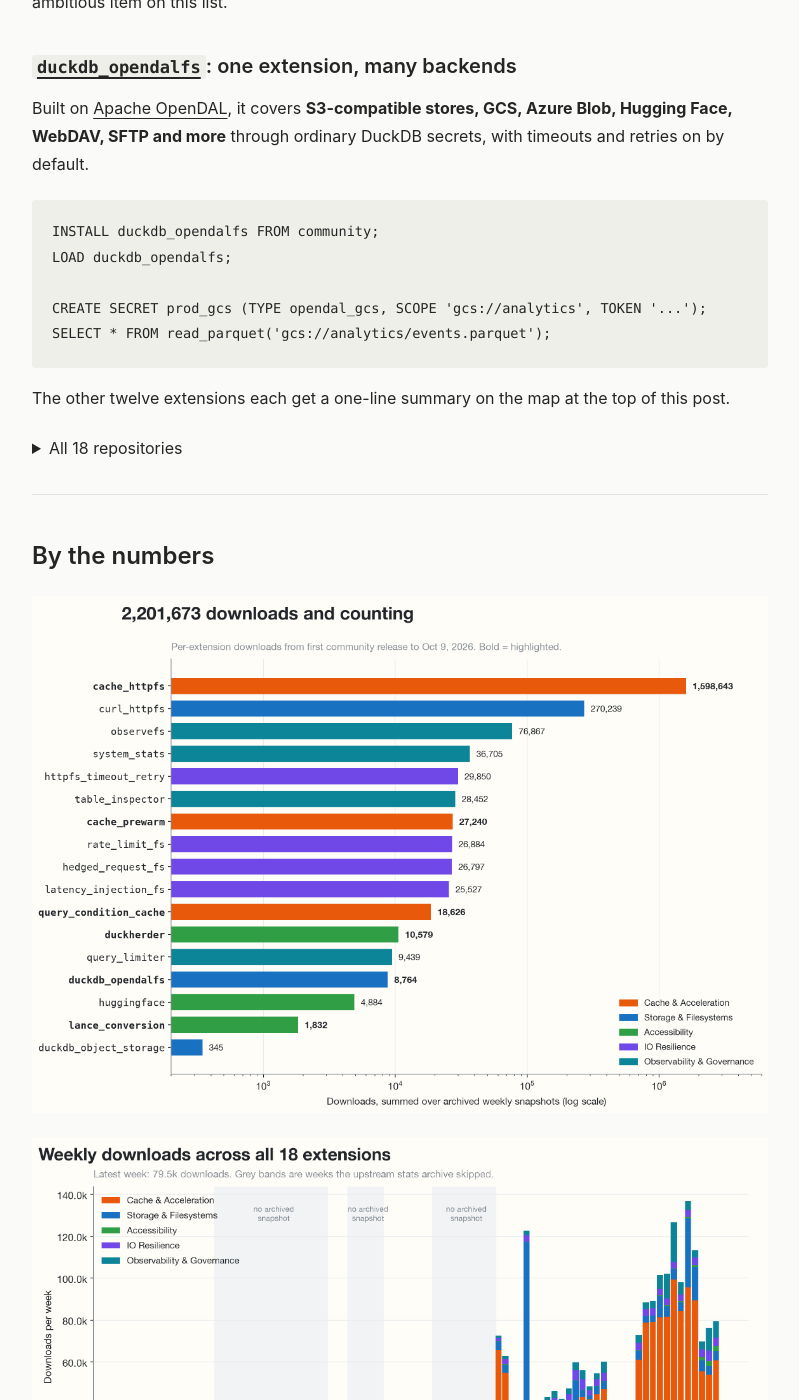
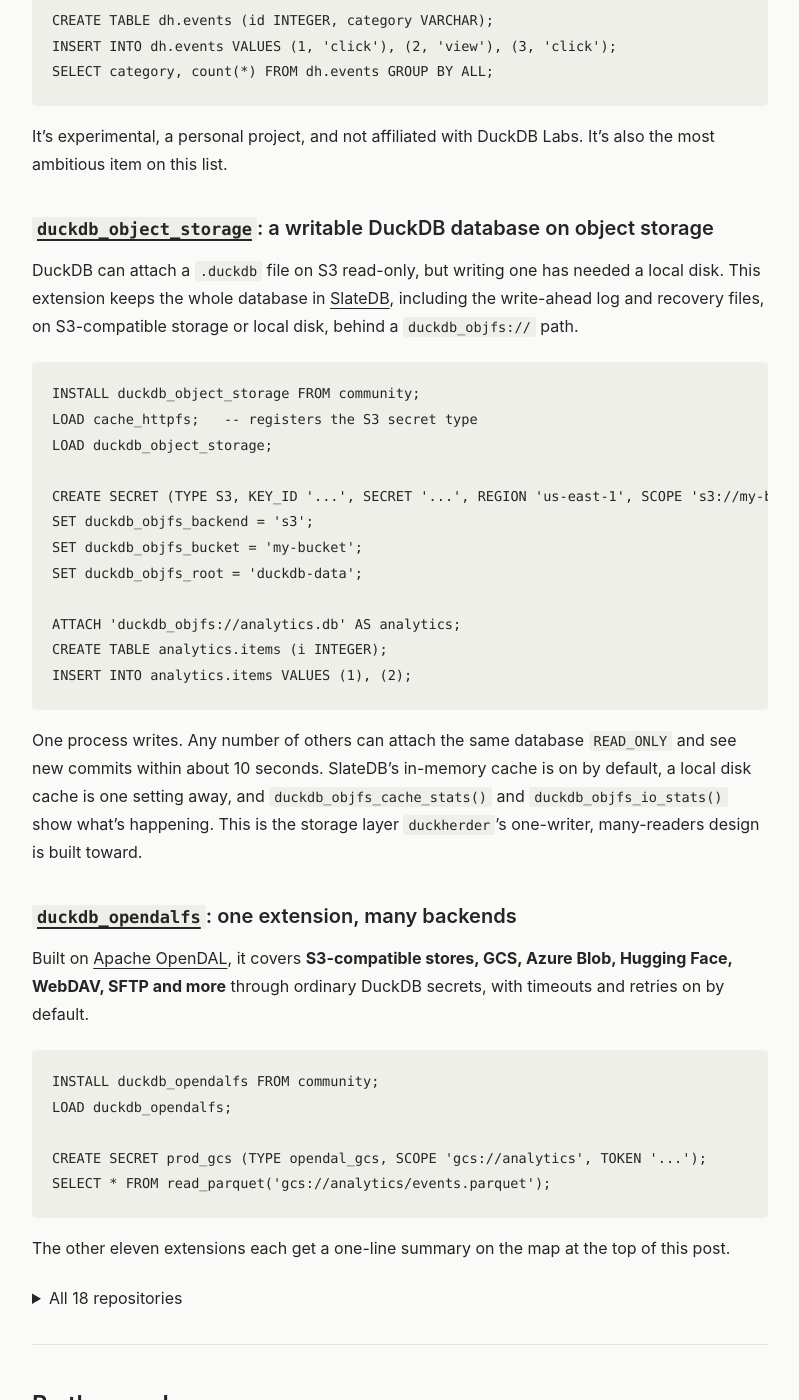
Before and after one commit to dentiny/dentiny.github.io, a Jekyll site: the page built from _posts/2026-10-09-duckdb-extensions.md, in a window 1280 px wide and 1400 px high, scrolled down 7710 px. Shown: the whole window, without its empty margins (240-1039 px from the left). Built offline with Jekyll 4.4.1, drawn with Linux system fonts in a browser that asks for light colours; some of the changed text lies outside the part shown.

Commit message:
Add duckdb_object_storage as a highlight

````diff
--- a/_posts/2026-10-09-duckdb-extensions.md
+++ b/_posts/2026-10-09-duckdb-extensions.md
@@ -14,12 +14,13 @@
 **TL;DR**
 
 - **Small extensions that compose.** Each one fixes a single problem, so you load only what you need.
-- **Six highlights:**
+- **Seven highlights:**
   - [`cache_httpfs`](#cache-httpfs): a persistent cache that reads S3 data up to 345× faster
   - [`query_condition_cache`](#query-condition-cache): a predicate cache that runs repeated queries up to 314× faster
   - [`cache_prewarm`](#cache-prewarm): warms data before the first query
   - [`lance_conversion`](#lance-conversion): turns any query into an indexed Lance dataset in one statement
   - [`duckherder`](#duckherder): runs your SQL on remote servers
+  - [`duckdb_object_storage`](#duckdb-object-storage): a writable DuckDB database on S3, with any number of read-only readers
   - [`duckdb_opendalfs`](#duckdb-opendalfs): one extension for many storage backends
 - **I'm looking for feature requests and collaborations.** See [open problems](#lets-build-together), or email me at [dentinyhao@gmail.com](mailto:dentinyhao@gmail.com).
 
@@ -59,7 +60,14 @@
 
 ![Pain points of remote data mapped to the extensions that fix them](/assets/images/duckdb-extensions/pain-to-fix.png)
 
-**Connections to the outside world that don't belong in DuckDB's core.** DuckDB keeps its core small and free of external dependencies, which is right for the engine. But users still need to read XZ-compressed CSVs, write Lance datasets, reach WebDAV and SFTP, or keep a database in SlateDB. Those bring heavy dependencies, such as a Rust Lance writer, Apache OpenDAL or SlateDB, and they change faster than DuckDB's release cycle. An extension is the right home for them: it ships on its own schedule, and only the people who need it pay for it.
+**Extending DuckDB's reach to other systems.** These rely on libraries that don't belong in DuckDB's core, so they live as extensions:
+
+- `duckdb_opendalfs`: GCS, Azure Blob, Hugging Face, WebDAV, SFTP and more, through Apache OpenDAL
+- `compression_fs`: LZ4, Snappy, Brotli, Bzip2 and XZ files
+- `lance_conversion`: Lance datasets
+- `duckdb_object_storage`: databases stored in SlateDB
+- `huggingface`: datasets on the Hugging Face Hub
+- `duckherder`: other DuckDB servers, over Arrow Flight
 
 ---
 
@@ -146,6 +154,27 @@
 
 It's experimental, a personal project, and not affiliated with DuckDB Labs. It's also the most ambitious item on this list.
 
+### [`duckdb_object_storage`](https://github.com/dentiny/duckdb-object-storage): a writable DuckDB database on object storage {#duckdb-object-storage}
+
+DuckDB can attach a `.duckdb` file on S3 read-only, but writing one has needed a local disk. This extension keeps the whole database in [SlateDB](https://slatedb.io/), including the write-ahead log and recovery files, on S3-compatible storage or local disk, behind a `duckdb_objfs://` path.
+
+```sql
+INSTALL duckdb_object_storage FROM community;
+LOAD cache_httpfs;   -- registers the S3 secret type
+LOAD duckdb_object_storage;
+
+CREATE SECRET (TYPE S3, KEY_ID '...', SECRET '...', REGION 'us-east-1', SCOPE 's3://my-bucket/duckdb-data');
+SET duckdb_objfs_backend = 's3';
+SET duckdb_objfs_bucket = 'my-bucket';
+SET duckdb_objfs_root = 'duckdb-data';
+
+ATTACH 'duckdb_objfs://analytics.db' AS analytics;
+CREATE TABLE analytics.items (i INTEGER);
+INSERT INTO analytics.items VALUES (1), (2);
+```
+
+One process writes. Any number of others can attach the same database `READ_ONLY` and see new commits within about 10 seconds. SlateDB's in-memory cache is on by default, a local disk cache is one setting away, and `duckdb_objfs_cache_stats()` and `duckdb_objfs_io_stats()` show what's happening. This is the storage layer `duckherder`'s one-writer, many-readers design is built toward.
+
 ### [`duckdb_opendalfs`](https://github.com/dentiny/duckdb-opendal-filesystem): one extension, many backends {#duckdb-opendalfs}
 
 Built on [Apache OpenDAL](https://opendal.apache.org/), it covers **S3-compatible stores, GCS, Azure Blob, Hugging Face, WebDAV, SFTP and more** through ordinary DuckDB secrets, with timeouts and retries on by default.
@@ -158,7 +187,7 @@
 SELECT * FROM read_parquet('gcs://analytics/events.parquet');
 ```
 
-The other twelve extensions each get a one-line summary on the map at the top of this post.
+The other eleven extensions each get a one-line summary on the map at the top of this post.
 
 <details markdown="1">
 <summary>All 18 repositories</summary>
````
Also changed, not shown: assets/images/duckdb-extensions/downloads-by-extension.png, assets/images/duckdb-extensions/extension-hooks.png, assets/images/duckdb-extensions/extension-map.png, assets/images/duckdb-extensions/storage-stack.png.
